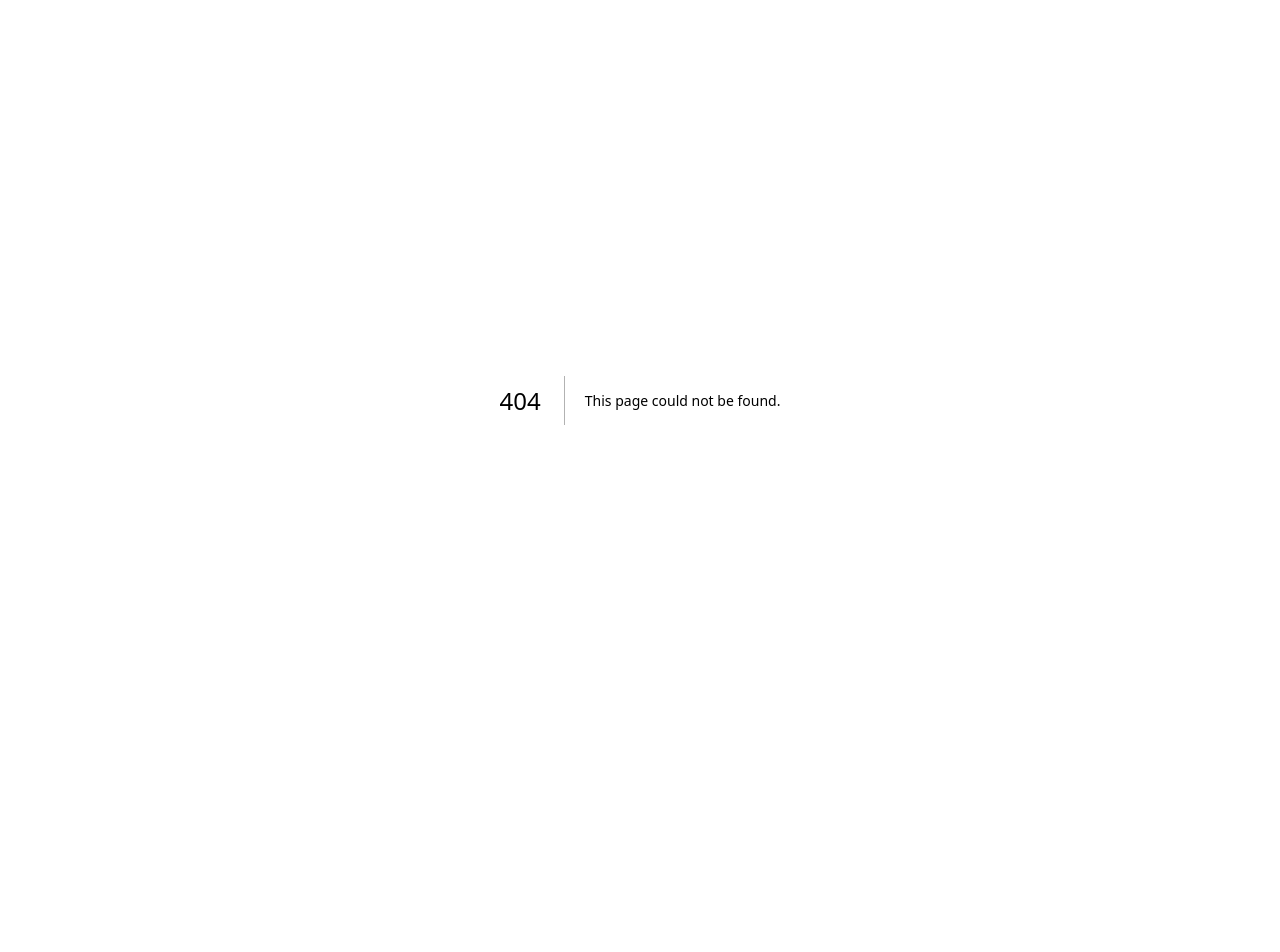
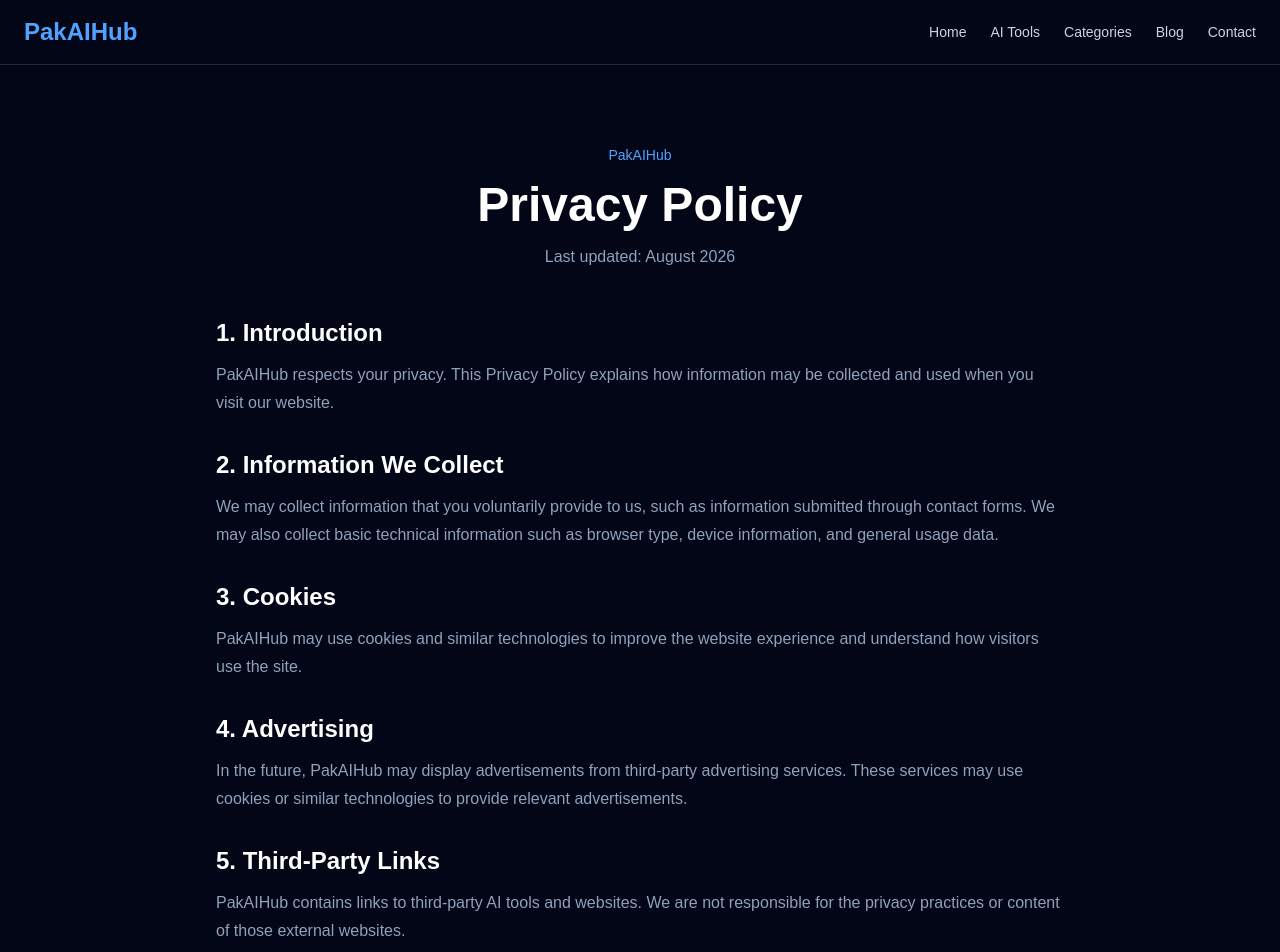
Before and after one commit to khan3377/pakaihub-web, a Next.js app: page /privacy in a window 1280 px wide. Before the commit this address had no page. Shown: the top 952 px of the page. Before the commit the page ends 800 px from the top, so only its background shows below. Built offline with nearby package versions, Linux system fonts and the light colour scheme.

Commit message:
Add Privacy Policy page

```diff
--- /dev/null
+++ b/app/privacy/page.tsx
@@ -0,0 +1,94 @@
+export default function PrivacyPolicy() {
+  return (
+    <main className="min-h-screen bg-[#020617] text-white">
+      <nav className="border-b border-slate-800 px-6 py-4">
+        <div className="mx-auto flex max-w-7xl items-center justify-between">
+          <a href="/" className="text-2xl font-bold text-blue-400">
+            PakAIHub
+          </a>
+
+          <div className="flex items-center gap-6 text-sm text-slate-300">
+            <a href="/" className="hover:text-white">Home</a>
+            <a href="/ai-tools" className="hover:text-white">AI Tools</a>
+            <a href="/categories" className="hover:text-white">Categories</a>
+            <a href="/blog" className="hover:text-white">Blog</a>
+            <a href="/contact" className="hover:text-white">Contact</a>
+          </div>
+        </div>
+      </nav>
+
+      <section className="mx-auto max-w-4xl px-6 py-20">
+        <div className="text-center">
+          <p className="mb-4 text-sm font-medium text-blue-400">
+            PakAIHub
+          </p>
+
+          <h1 className="text-4xl font-bold md:text-5xl">
+            Privacy Policy
+          </h1>
+
+          <p className="mt-4 text-slate-400">
+            Last updated: August 2026
+          </p>
+        </div>
+
+        <div className="mt-12 space-y-8">
+          <section>
+            <h2 className="text-2xl font-semibold">1. Introduction</h2>
+            <p className="mt-3 leading-7 text-slate-400">
+              PakAIHub respects your privacy. This Privacy Policy explains
+              how information may be collected and used when you visit our
+              website.
+            </p>
+          </section>
+
+          <section>
+            <h2 className="text-2xl font-semibold">2. Information We Collect</h2>
+            <p className="mt-3 leading-7 text-slate-400">
+              We may collect information that you voluntarily provide to us,
+              such as information submitted through contact forms. We may
+              also collect basic technical information such as browser type,
+              device information, and general usage data.
+            </p>
+          </section>
+
+          <section>
+            <h2 className="text-2xl font-semibold">3. Cookies</h2>
+            <p className="mt-3 leading-7 text-slate-400">
+              PakAIHub may use cookies and similar technologies to improve
+              the website experience and understand how visitors use the
+              site.
+            </p>
+          </section>
+
+          <section>
+            <h2 className="text-2xl font-semibold">4. Advertising</h2>
+            <p className="mt-3 leading-7 text-slate-400">
+              In the future, PakAIHub may display advertisements from
+              third-party advertising services. These services may use
+              cookies or similar technologies to provide relevant
+              advertisements.
+            </p>
+          </section>
+
+          <section>
+            <h2 className="text-2xl font-semibold">5. Third-Party Links</h2>
+            <p className="mt-3 leading-7 text-slate-400">
+              PakAIHub contains links to third-party AI tools and websites.
+              We are not responsible for the privacy practices or content
+              of those external websites.
+            </p>
+          </section>
+
+          <section>
+            <h2 className="text-2xl font-semibold">6. Contact</h2>
+            <p className="mt-3 leading-7 text-slate-400">
+              If you have questions about this Privacy Policy, please
+              contact us through the Contact page on PakAIHub.
+            </p>
+          </section>
+        </div>
+      </section>
+    </main>
+  );
+}
```
